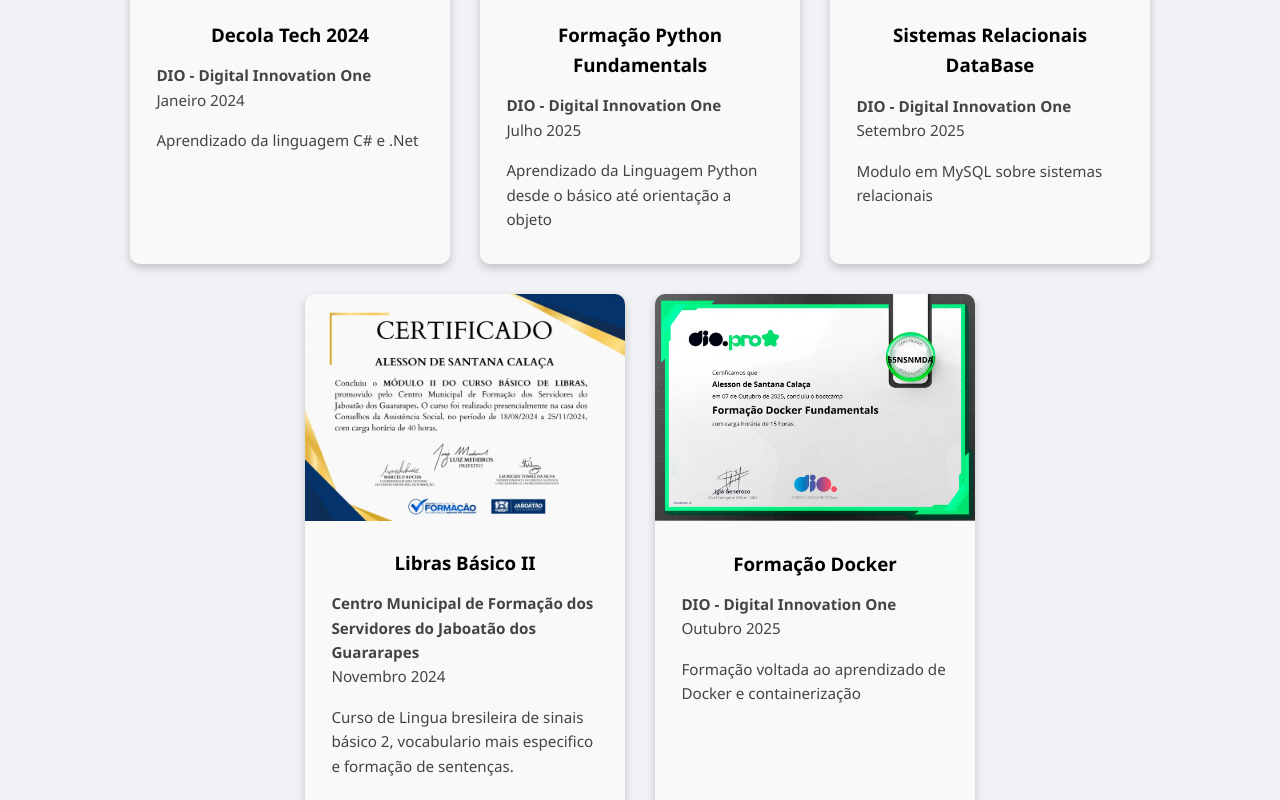
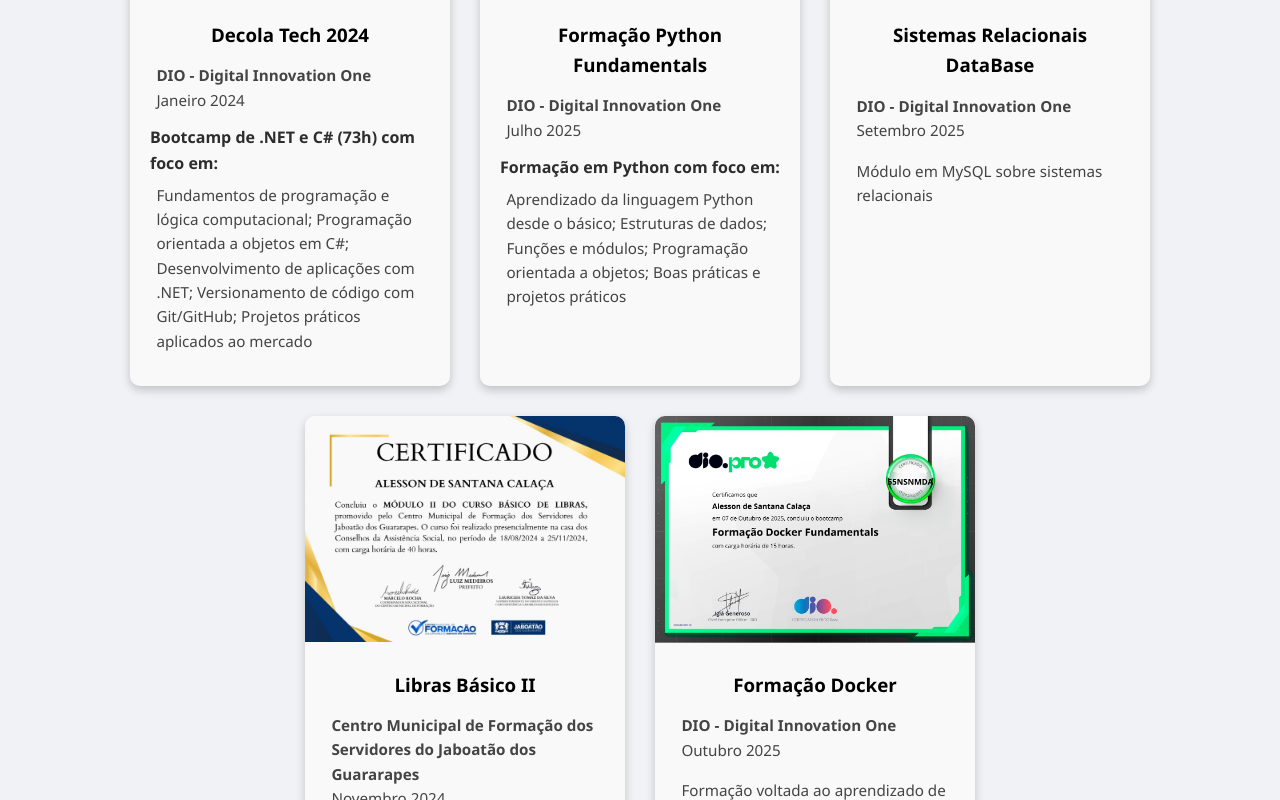
Before and after one commit to Ale-Calassa/my-portfolio, a React (Create React App) app: page / in a window 1280 px wide. Shown: the part 2660-3460 px from the top of the page. Built offline with nearby package versions, Linux system fonts and the light colour scheme; the HTML template or start-up script is replaced by a standard one.

Commit message:
Update Files

```diff
--- a/src/components/Certificates.jsx
+++ b/src/components/Certificates.jsx
@@ -11,28 +11,30 @@
     nome: "Decola Tech 2024",
     instituicao: "DIO - Digital Innovation One",
     data: "Janeiro 2024",
-    descricao: "Aprendizado da linguagem C# e .Net",
+    titulo: "Bootcamp de .NET e C# (73h) com foco em:",
+    descricao: "Fundamentos de programação e lógica computacional; Programação orientada a objetos em C#; Desenvolvimento de aplicações com .NET; Versionamento de código com Git/GitHub; Projetos práticos aplicados ao mercado",
     imagem: DecolaTech
   },
   {
     nome: "Formação Python Fundamentals",
     instituicao: "DIO - Digital Innovation One",
     data: "Julho 2025",
-    descricao: "Aprendizado da Linguagem Python desde o básico até orientação a objeto",
+    titulo: "Formação em Python com foco em:",
+    descricao: "Aprendizado da linguagem Python desde o básico; Estruturas de dados; Funções e módulos; Programação orientada a objetos; Boas práticas e projetos práticos",
     imagem: PythonFundamentals
   },
   {
     nome: "Sistemas Relacionais DataBase",
     instituicao: "DIO - Digital Innovation One",
     data: "Setembro 2025",
-    descricao: "Modulo em MySQL sobre sistemas relacionais",
+    descricao: "Módulo em MySQL sobre sistemas relacionais",
     imagem: SistemasRelacionaisDB
   },
   {
     nome: "Libras Básico II",
     instituicao: "Centro Municipal de Formação dos Servidores do Jaboatão dos Guararapes",
     data: "Novembro 2024",
-    descricao: "Curso de Lingua bresileira de sinais básico 2, vocabulario mais especifico e formação de sentenças.",
+    descricao: "Curso de Língua Brasileira de Sinais básico 2, vocabulário mais específico e formação de sentenças.",
     imagem: LibrasBasicoII
   },
   {
@@ -56,10 +58,10 @@
             <div className="cert-info">
               <h3>{cert.nome}</h3>
               <p className="inst_p">
-                <strong>
-                  {cert.instituicao}
-                </strong> <br /> {cert.data}
+                <strong>{cert.instituicao}</strong> <br /> {cert.data}
               </p>
+              {/* Renderiza o título se existir */}
+              {cert.titulo && <h4 className="cert-titulo">{cert.titulo}</h4>}
               <p className="desc_p">{cert.descricao}</p>
             </div>
           </div>
```
